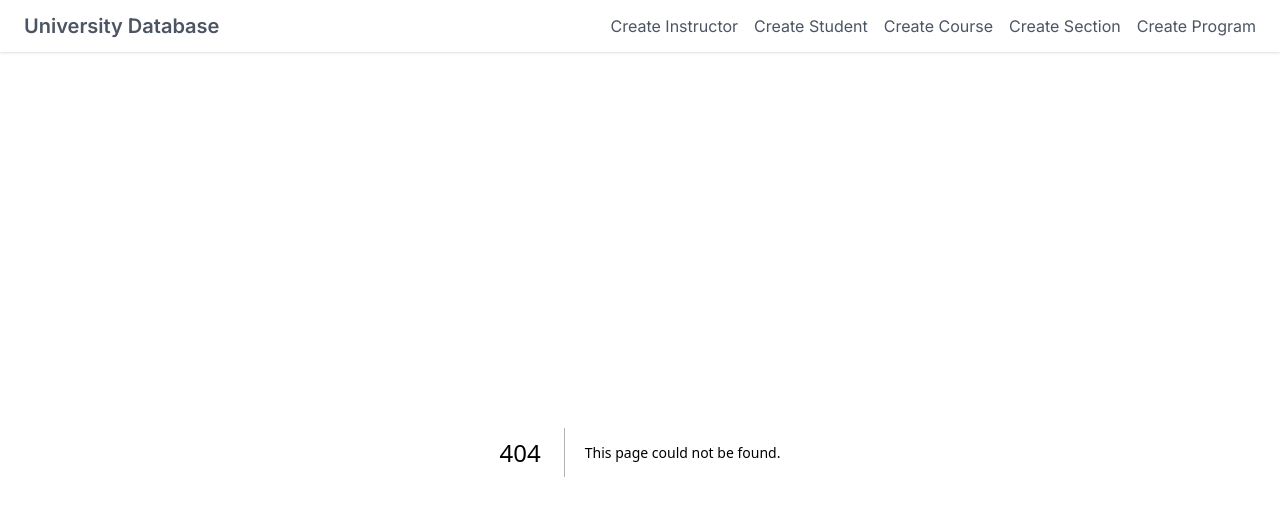
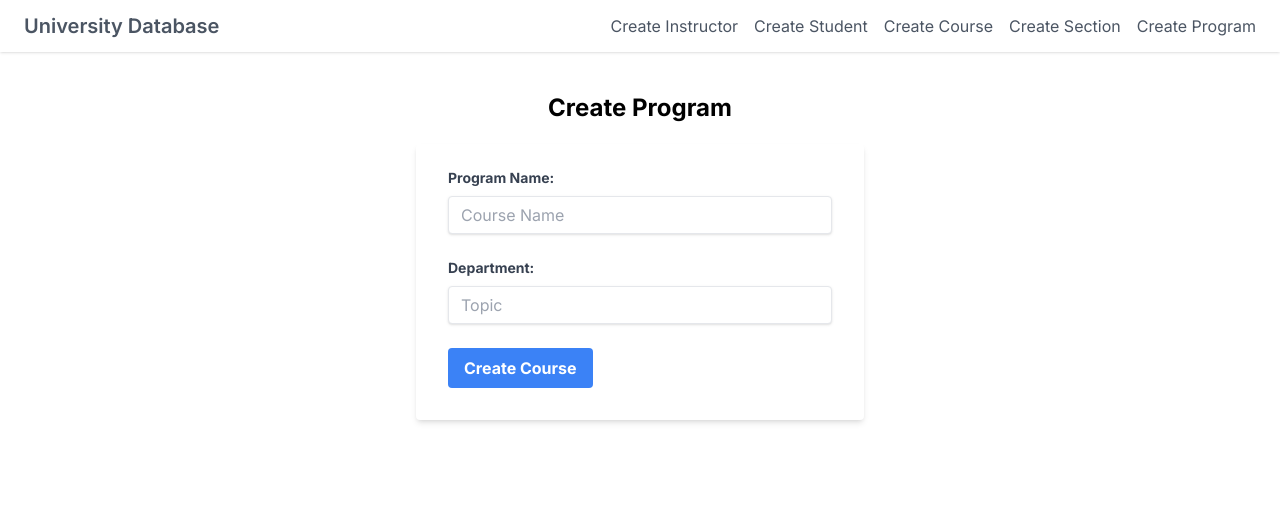
Before and after one commit to nsumpter98/DatabaseProject, a Next.js app: page /create-program in a window 1280 px wide. Before the commit this address had no page. Shown: the top 516 px of the page. Built offline with nearby package versions, Linux system fonts and the light colour scheme.

Commit message:
added Create Program

```diff
--- /dev/null
+++ b/src/app/api/create-program/route.tsx
@@ -0,0 +1,21 @@
+import { prisma } from '../../../../db'; // Adjust the import path as needed
+import { NextRequest, NextResponse } from 'next/server';
+
+export async function POST(req: NextRequest) {
+    try {
+        const { programName, department } = await req.json();
+
+        // Create a course
+        const newDepartment = await prisma.program.create({
+            data: {
+                ProgramName: programName,
+                department: department,
+            },
+        });
+
+        return NextResponse.json({response: newDepartment}, {status: 200});
+    } catch (error) {
+        console.error("Failed to create course: ", error);
+        return NextResponse.json({response: "fail"}, {status: 500});
+    }
+}
--- /dev/null
+++ b/src/app/create-program/page.tsx
@@ -0,0 +1,55 @@
+"use client";
+import React, { useState } from 'react';
+import axios from 'axios';
+
+export default function CreateProgram() {
+    const [programName, setProgramName] = useState('');
+    const [department, setDepartment] = useState('');
+
+    const handleSubmit = async (event: any) => {
+        event.preventDefault();
+        try {
+            const response = await axios.post('/api/create-program', { programName, department });
+            console.log(response.data);
+            // Handle success (e.g., show a message, redirect, etc.)
+        } catch (error) {
+            console.error('Error creating course:', error);
+            // Handle error (e.g., show error message)
+        }
+    };
+
+    return (
+        <div className="max-w-md mx-auto mt-10">
+            <h1 className="text-2xl font-bold mb-5 text-center">Create Program</h1>
+            <form onSubmit={handleSubmit} className="bg-white shadow-md rounded px-8 pt-6 pb-8 mb-4">
+                <div className="mb-6">
+                    <label htmlFor="courseName" className="block text-gray-700 text-sm font-bold mb-2">Program
+                        Name:</label>
+                    <input
+                        type="text"
+                        id="courseName"
+                        value={programName}
+                        onChange={(e) => setProgramName(e.target.value)}
+                        className="shadow appearance-none border rounded w-full py-2 px-3 text-gray-700 leading-tight focus:outline-none focus:shadow-outline"
+                        placeholder="Course Name"
+                    />
+                </div>
+                <div className="mb-6">
+                    <label htmlFor="topic" className="block text-gray-700 text-sm font-bold mb-2">Department:</label>
+                    <input
+                        type="text"
+                        id="topic"
+                        value={department}
+                        onChange={(e) => setDepartment(e.target.value)}
+                        className="shadow appearance-none border rounded w-full py-2 px-3 text-gray-700 leading-tight focus:outline-none focus:shadow-outline"
+                        placeholder="Topic"
+                    />
+                </div>
+                <button type="submit"
+                        className="bg-blue-500 hover:bg-blue-700 text-white font-bold py-2 px-4 rounded focus:outline-none focus:shadow-outline">
+                    Create Course
+                </button>
+            </form>
+        </div>
+    );
+}
```
